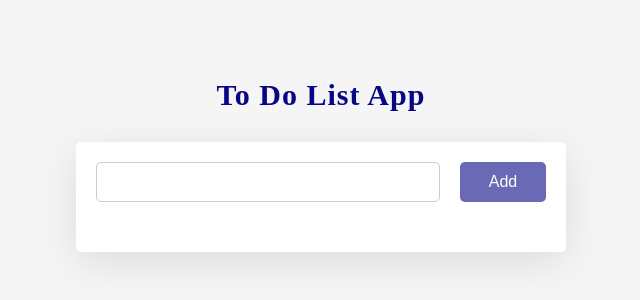
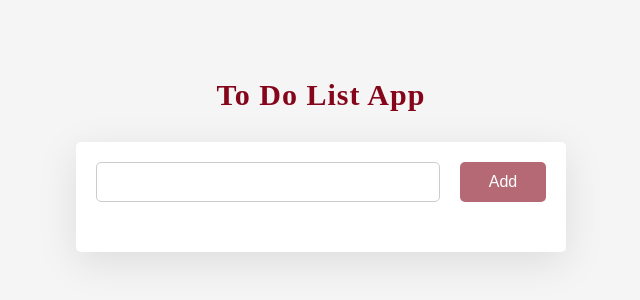
Before and after one commit to priyamprakash/Todo-List-Skill-Test, a plain HTML site: page index.html in a window 1280 px wide. Shown: the part 258-558 px from the top of the page, without its empty margins (327-967 px from the left). Drawn offline with Linux system fonts and the light colour scheme.

Commit message:
Update style.css

```diff
--- a/style.css
+++ b/style.css
@@ -10,7 +10,7 @@ body{
 .title{
     font-size: 30px;
     font-weight: 600;
-    color: rgb(8, 6,133);
+    color: rgb(133, 6, 27);
     letter-spacing: 1px;
     margin: 30px 0;
 }
@@ -36,7 +36,7 @@ body{
 .add-list{
     border: none;
     border-radius: 5px;
-    background-color: rgb(8, 6,133);
+    background-color: rgb(133, 6, 27);
     outline: none;
     font-size: 16px;
     color: #fff;
@@ -79,7 +79,7 @@ body{
   gap: 10px;
 }
 .item-btn i {
-    color: rgb(8, 6, 133);
+    color: rgb(133, 6, 27);
     font-size: 20px;
     cursor: pointer;
 
```
